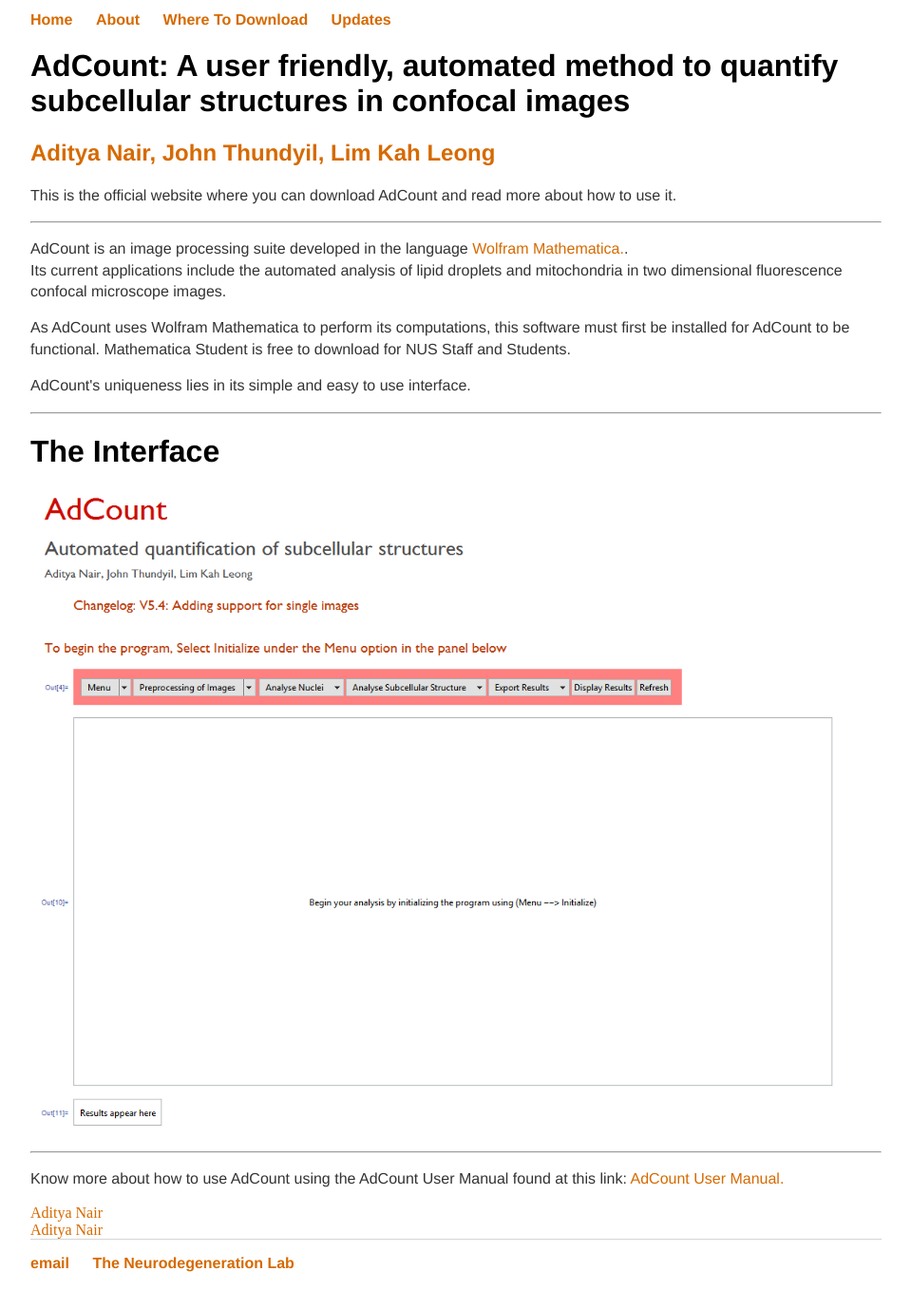
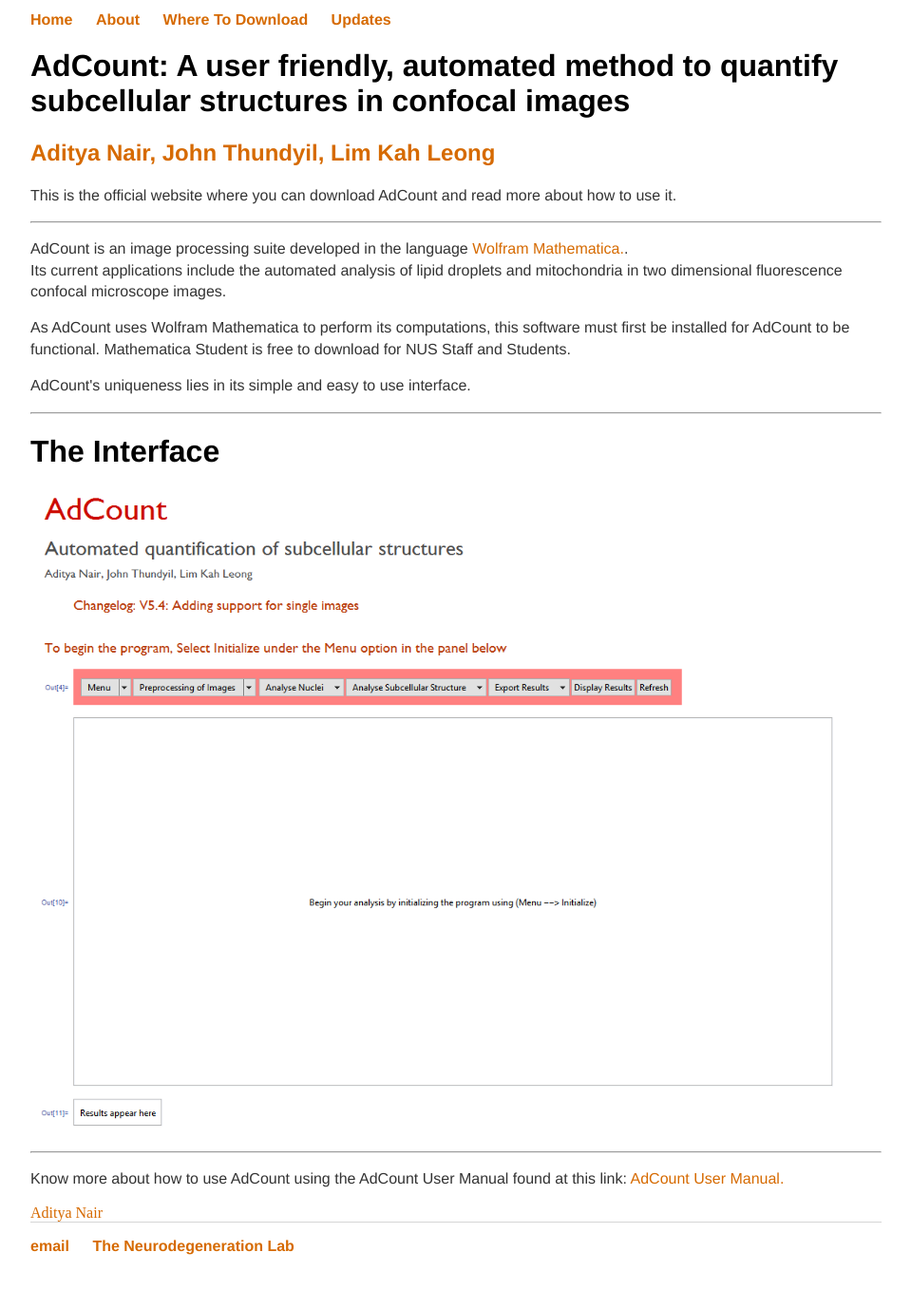
Before and after one commit to adcount/adcount.github.io, a Jekyll site: the page built from index.html, in a window 1280 px wide, cut to the strip 164-1563 px from the top of the page. Shown: the top 1378 px of the strip at 95% size, without its empty margins (160-1119 px from the left). Built offline with Jekyll 4.4.1, drawn with Linux system fonts in a browser that asks for light colours; comment, search, counter and statistics services are not loaded.

Commit message:
Update default.html

```diff
--- a/_layouts/default.html
+++ b/_layouts/default.html
@@ -9,7 +9,6 @@
 			<meta name="keywords" content="AdCount, Aditya, Nair, Lim Kah Leong, Singapore, Automated, Lipid, Droplets, Mitochondria">
 			<meta name="author" content="Aditya Nair">
 			<meta name="viewport" content="width=device-width, initial-scale=1.0">
-			<script type="text/javascript" src="https://platform.linkedin.com/badges/js/profile.js" async defer></script>
 			 {% include head.html %}
                          {% seo %}
 		</head>
@@ -27,7 +26,6 @@
 			{{ content }}
 
 			</div><!-- /.container -->
-			<div class="LI-profile-badge"  data-version="v1" data-size="medium" data-locale="en_US" data-type="horizontal" data-theme="light" data-vanity="aditya-nair-680b6b74"><a class="LI-simple-link" href='https://sg.linkedin.com/in/aditya-nair-680b6b74?trk=profile-badge'>Aditya Nair</a></div>
 			<footer>
 	    		<ul>
 	        		<li><a href="mailto:aditya.nair@u.nus.edu">email</a></li>
```
